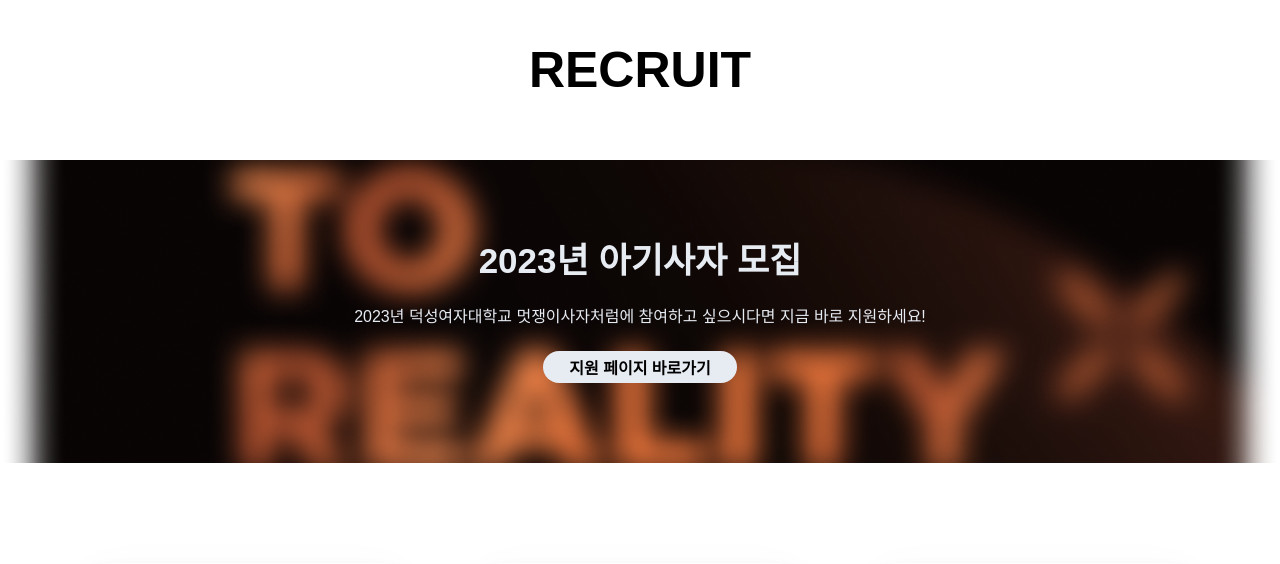
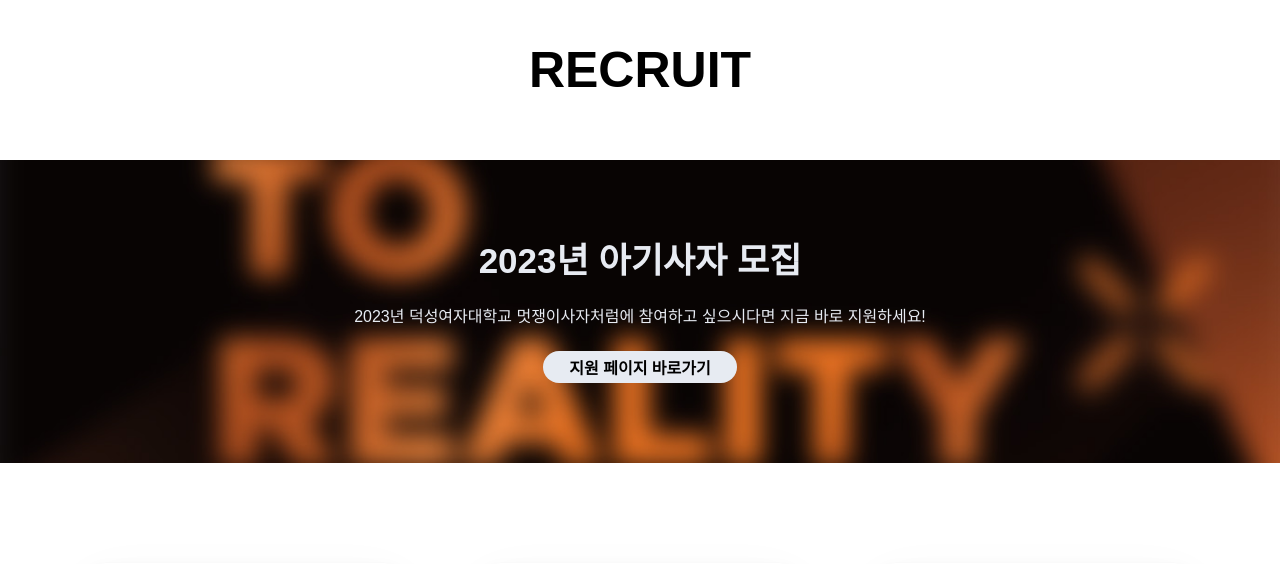
Before and after one commit to kknari/2023likelion, a Django app: template templates/recruit.html in a window 1280 px wide. Shown: the part 120-684 px from the top of the page. Run offline with Django 4.2, Linux system fonts and the light colour scheme; the template is opened without the code that fills it, so the values that code supplies are empty; some libraries are stand-ins or nearby versions; some web fonts are replaced.

Commit message:
이미지 수정

```diff
--- a/static/css/recruit.css
+++ b/static/css/recruit.css
@@ -22,7 +22,7 @@ body{
 }
 
 .recruit{
-    background-image: url("../img/logo.png");
+    background-image: url("../img/possibilty.jpg");
     box-sizing: border-box;
     flex-shrink: 0;
     width: 1fr;
```
Also changed, not shown: static/img/possibilty.jpg (added).
